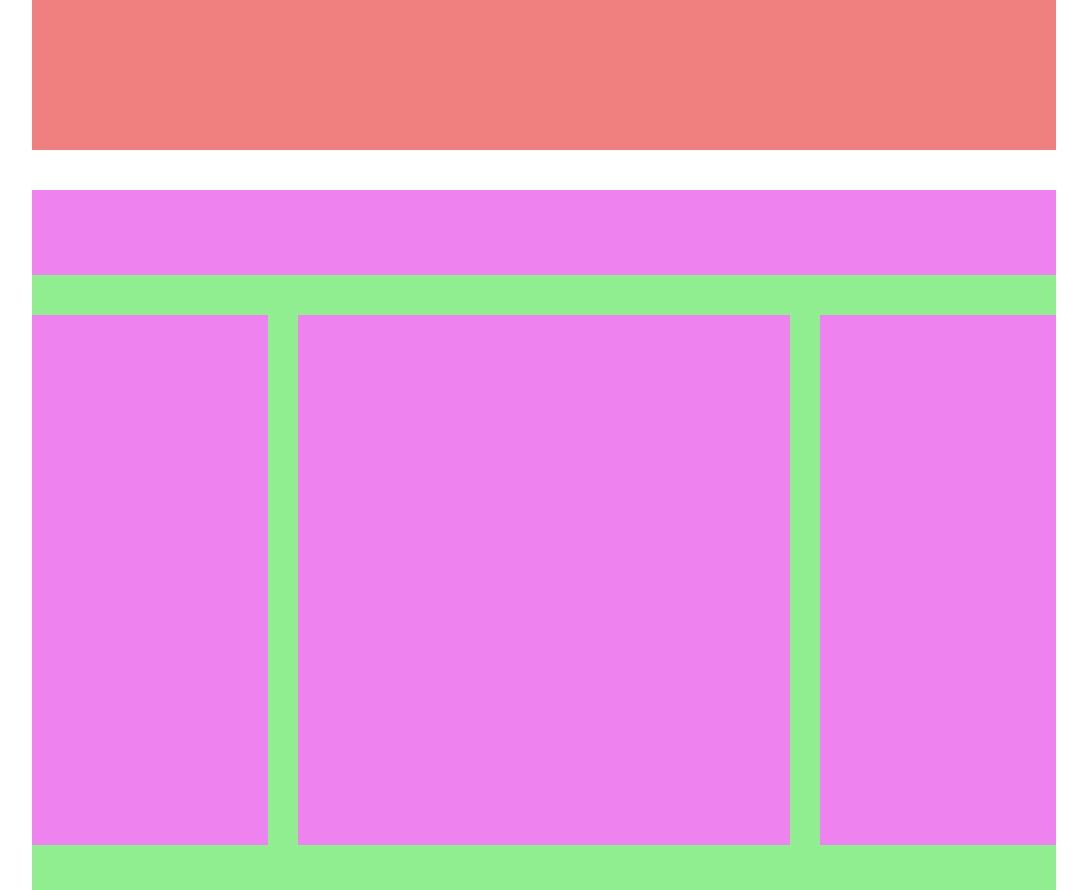
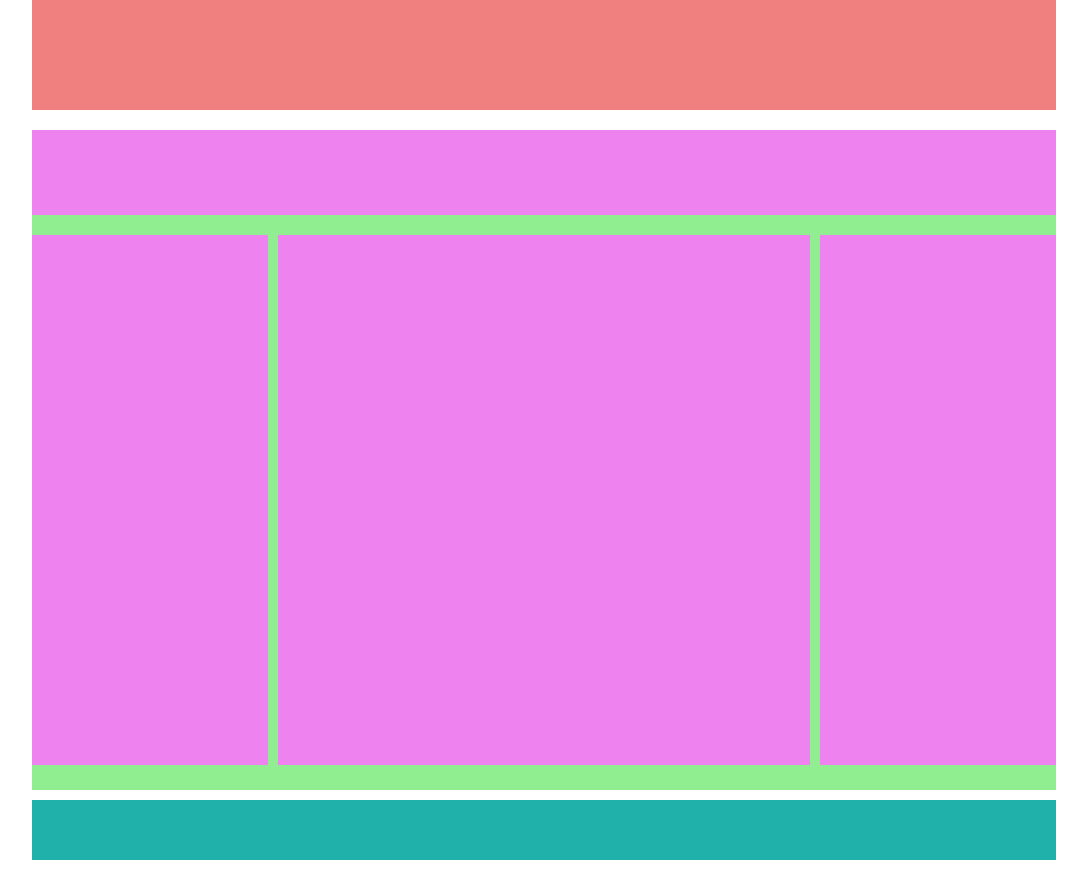
Before and after one commit to pollohultima/htmlcss-struttura-wp, a plain HTML site: page index.html in a window 1280 px wide. Shown: the part 580-1470 px from the top of the page, without its empty margins (96-1183 px from the left). Drawn offline with Linux system fonts and the light colour scheme.

Commit message:
Finished!

```diff
--- a/style.css
+++ b/style.css
@@ -15,26 +15,36 @@ body {
     margin: auto;
 }
 
+.debug .site_header, .immagine, .container, .col {
+    margin-top: 20px;
+}
+
+/* Header Style */
+
 .debug .site_header {
     height: 150px;
 }
 
 .site_header {
-    margin-top: 40px;
     background-color: blueviolet;
 }
+
+/* Main Style */
 
 .debug .immagine {
     height: 500px;
 }
 
 .immagine {
-    margin-top: 40px;
     background-color: lightcoral;
 }
 
 .debug .container {
-    height: 700px;
+    height: 660px;
+}
+
+.container {
+    background-color: lightgreen;
 }
 
 .debug .head {
@@ -45,28 +55,37 @@ body {
     background-color: violet;
 }
 
-.container {
-    margin-top: 40px;
-    background-color: lightgreen;
+.debug .col {
+    height: 530px;
 }
 
 .col {
     float: left;
-    height: 530px;
     background-color: violet;
-    margin-top: 40px;
 }
 
 .sx {
     width: 23%;
-    margin-right: 3%;
+    margin-right: 1%;
 }
 
 .md {
-    width: 48%;
-    margin-right: 3%;
+    width: 52%;
+    margin-right: 1%;
 }
 
 .dx {
     width: 23%;
 }
+
+/* Footer Style */
+
+.debug .site_footer {
+    height: 60px;
+}
+
+.site_footer {
+    margin-top: 10px;
+    margin-bottom: 20px;
+    background-color: lightseagreen;
+}
```
